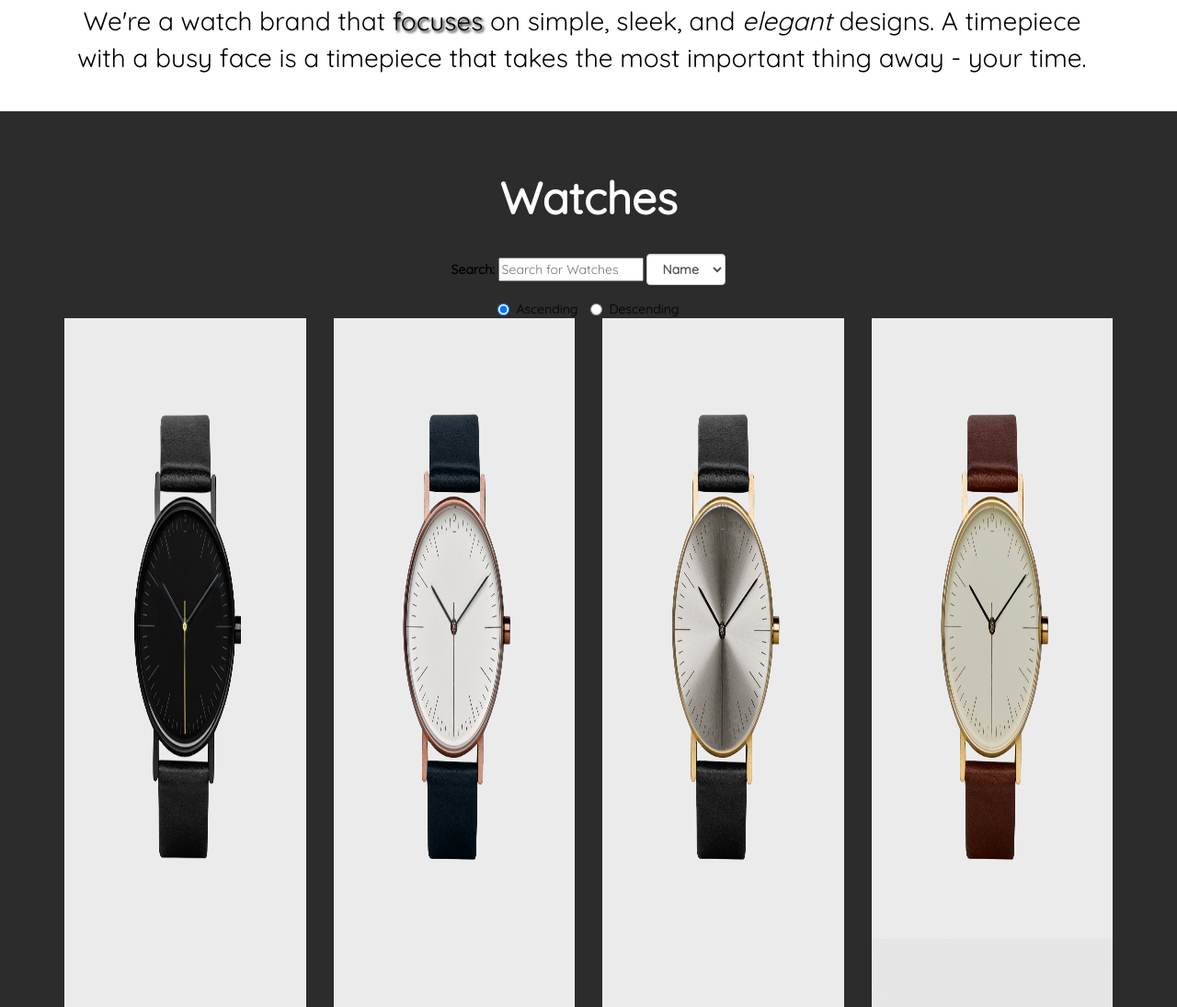
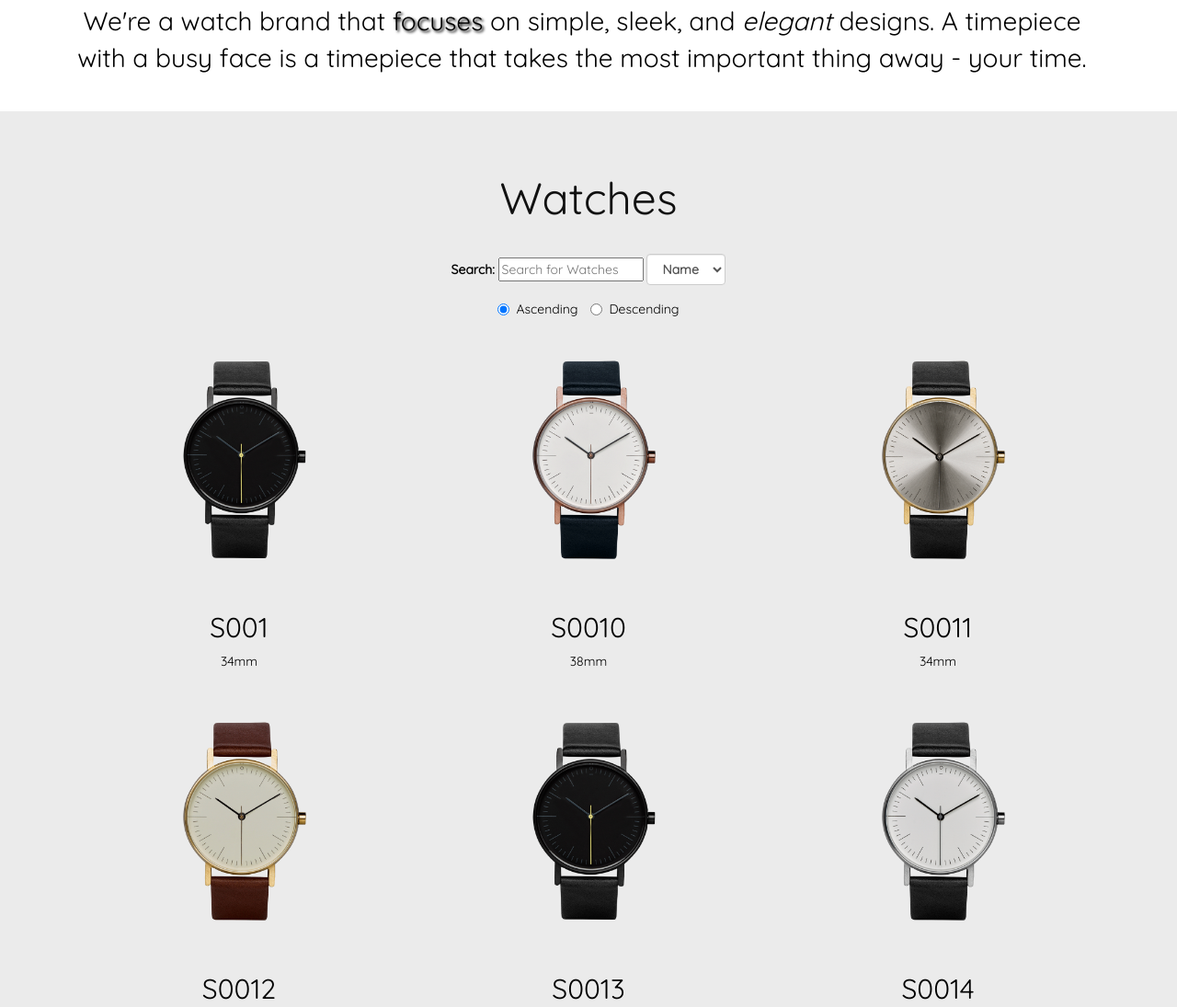
Before and after one commit to Dnguye92/swatchOut, a website: page index.html in a window 1280 px wide. Shown: the part 827-1922 px from the top of the page at 92% size. Drawn offline with Linux system fonts and the light colour scheme.

Commit message:
added parsed photos, adding angularUI

```diff
--- a/css/main.css
+++ b/css/main.css
@@ -15,8 +15,9 @@ table, caption, tbody, tfoot, thead, tr, th, td {
 	border: 0;
 	outline: 0;
 }
-a {
+a, a:hover, a:focus {
 	text-decoration: none;
+	color: black;
 }
 
 body {
@@ -127,7 +128,7 @@ span {
 /*About section styling*/
 #about h1 {
 	text-align: center;
-	font-weight: bold;
+	/*font-weight: bold;*/
 	font-size: 48px;
 	padding: 1em 1em 0.5em 1em;
 }
@@ -138,19 +139,30 @@ span {
 	padding: 0 1em 1em 0.5em;
 }
 
+img {
+	height: 300px;
+	width: 300px;
+}
 
 /*Watches section styling*/
 #watches {
-	background-color: #2C2C2C;
+	background-color: #EBEBEB
 }
 #watches h1 {
 	text-align: center;
-	font-weight: bold;
+	/*font-weight: bold;*/
 	font-size: 48px;
 	padding: 1em 1em 0.5em 1em;
-	color: #fff;
+	color: #111;
 }
 
+#main h2, p {
+	text-align: center;
+}
+#watchContainer img {
+	text-align: center;
+	margin-left: 2em;
+}
 select .form-control {
 	display: inline-block;
 }
@@ -162,6 +174,21 @@ form {
 #search {
 	text-align: center;
 }
+
+div #watchContainer {
+	transition: all 0.2s ease-out;
+	-webkit-transition: all 0.2s ease-out;
+	-moz-transition: all 0.2s ease-out;
+	-ms-transition: all 0.2s ease-out;
+}
+
+div #watchContainer:hover {
+	transition: scale(1.1);
+	-webkit-transition: scale(1.1);
+	-moz-transitions: scale(1.1);
+	-ms-transition: scale(1.1);
+}
+
 
 /*Contact section styling*/
 #contact {
--- a/index.html
+++ b/index.html
@@ -19,7 +19,7 @@
 <body>
 	<!-- NAVIGATION -->
 	<nav id="nav">
-		<div class="container">
+		<div class="container-fluid">
 			<div class="row">
 				<div id="logoName" class="affix-top" data-spy="affix" data-offset-top="800">
 					<h1>Swatch <img src="img/watch.png" id="watchLogo">ut</h1>
@@ -35,7 +35,7 @@
 	<div id="sideNav">
 		<button type="button" id="closeButton">x</button>
 		<a data-scroll href="#about">About</a>
-		<a data-scroll href="#watches">Watches</a>
+		<a data-scroll href="#main">Watches</a>
 		<a data-scroll href="#contact">Contact</a>
 	</div>
 
@@ -83,8 +83,6 @@
 			<div class="row">
 				<h1>Contact Us</h1>
 			</div>
-
-
 		</div>
 	</section>
 
@@ -104,7 +102,7 @@
 	});
 	smoothScroll.init({
 		selector: '[data-scroll]',
-		callback: function (anchor, toggle) {
+		callback: function(anchor, toggle) {
 
 		}
 	});
--- a/partials/watches.html
+++ b/partials/watches.html
@@ -20,8 +20,12 @@
 	</div>
 
 	<div class="row">
-		<div class="col-md-offset col-md-3" ng-animate="'animate'" ng-repeat="item in watchName | filter: query | orderBy: watchOrder: direction">
-			<img ng-src="img/watches/{{item.image}}.png" class="img-responsive">
+		<div class="container">
+			<div class="col-lg-4" ng-animate="'animate'" ng-repeat="item in watchName | filter: query | orderBy: watchOrder: direction" id="watchContainer">
+				<a href=""><img ng-src="img/watches/{{item.image}}.png"></a>
+				<h2>{{item.name}}</h2>
+				<p>{{item.size}}</p>
+			</div>
 		</div>
 	</div>
 
```
